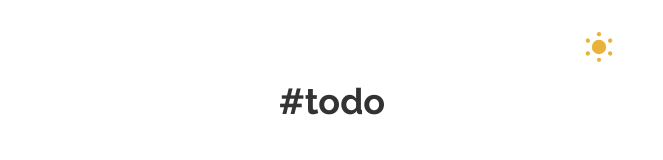
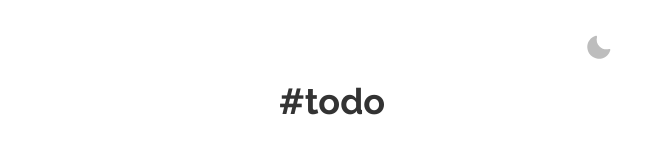
Before and after one commit to gabrielnafuzi/todo-app, a React (Vite) app: page / in a window 1280 px wide. Shown: the top 160 px of the page, without its empty margins (308-971 px from the left). Built offline with nearby package versions, Linux system fonts and the light colour scheme.

Commit message:
change theme switcher icon order

```diff
--- a/src/components/ThemeSwitcher/index.tsx
+++ b/src/components/ThemeSwitcher/index.tsx
@@ -10,7 +10,7 @@ export const ThemeSwitcher = () => {
 
   return (
     <S.Wrapper isDarkMode={isDarkMode} onClick={themeActions.toggleColorScheme}>
-      {isDarkMode ? <MoonIcon /> : <SunIcon />}
+      {isDarkMode ? <SunIcon /> : <MoonIcon />}
     </S.Wrapper>
   )
 }
--- a/src/components/ThemeSwitcher/styles.ts
+++ b/src/components/ThemeSwitcher/styles.ts
@@ -6,7 +6,7 @@ type WrapperProps = {
 
 const wrapperModifiers = {
   isDarkMode: (theme: DefaultTheme) => css`
-    color: ${theme.colors.lightGray};
+    color: ${theme.colors.yellow};
   `
 }
 
@@ -14,7 +14,7 @@ export const Wrapper = styled.button<WrapperProps>`
   ${({ theme, isDarkMode }) => css`
     margin-left: auto;
     margin-bottom: ${theme.spacings.small};
-    color: ${theme.colors.yellow};
+    color: ${theme.colors.border};
     background: none;
     border: none;
 
```
